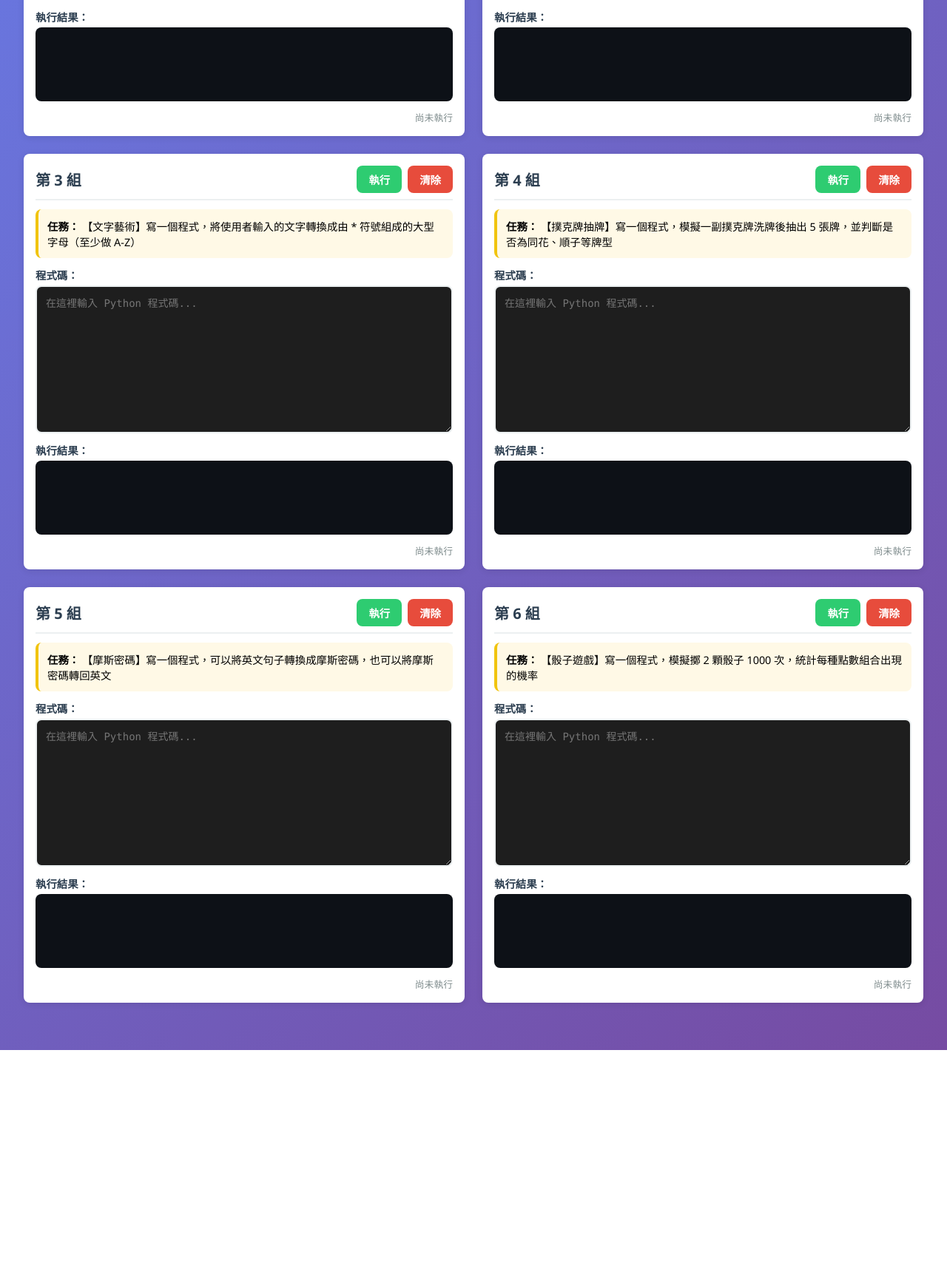
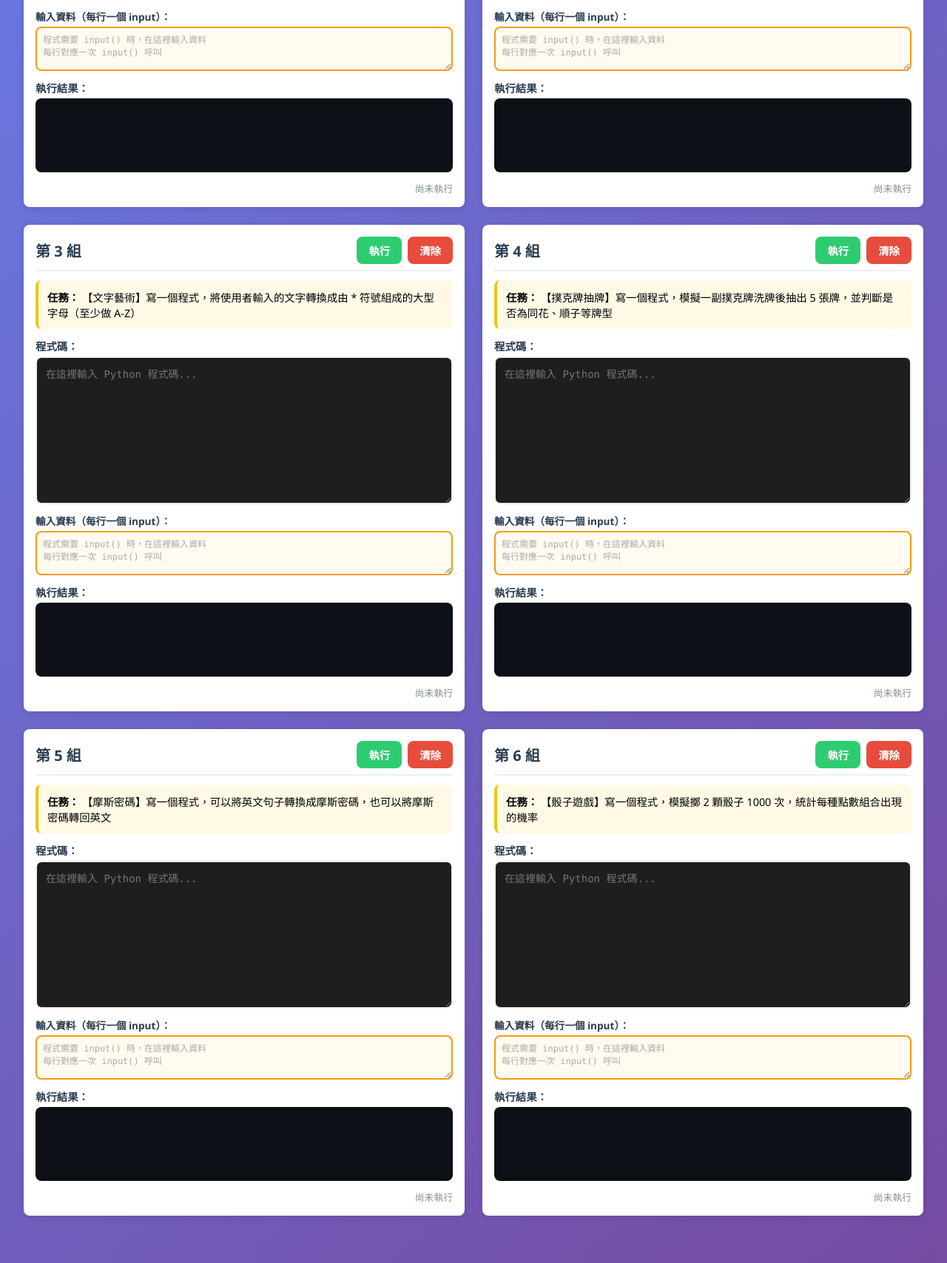
Before and after one commit to maso0310/python_playground, a Flask app: page / in a window 1280 px wide. Shown: the part 569-2277 px from the top of the page at 74% size. Before the commit the page ends 1989 px from the top, so only its background shows below. Run offline with Flask 2, Linux system fonts and the light colour scheme; a map, chart or similar area stays blank; parts of the project's set-up code (start-up, migrations or seed data) failed here and were passed over.

Commit message:
有輸入框

```diff
--- a/app.py
+++ b/app.py
@@ -17,12 +17,12 @@ real_app = Flask(__name__)
 
 # 儲存各組的程式碼和執行結果
 groups_data = {
-    1: {"code": "", "output": "", "task": "", "last_run": None},
-    2: {"code": "", "output": "", "task": "", "last_run": None},
-    3: {"code": "", "output": "", "task": "", "last_run": None},
-    4: {"code": "", "output": "", "task": "", "last_run": None},
-    5: {"code": "", "output": "", "task": "", "last_run": None},
-    6: {"code": "", "output": "", "task": "", "last_run": None},
+    1: {"code": "", "output": "", "task": "", "last_run": None, "user_input": ""},
+    2: {"code": "", "output": "", "task": "", "last_run": None, "user_input": ""},
+    3: {"code": "", "output": "", "task": "", "last_run": None, "user_input": ""},
+    4: {"code": "", "output": "", "task": "", "last_run": None, "user_input": ""},
+    5: {"code": "", "output": "", "task": "", "last_run": None, "user_input": ""},
+    6: {"code": "", "output": "", "task": "", "last_run": None, "user_input": ""},
 }
 
 # 預設任務列表
@@ -54,9 +54,11 @@ def run_code(group_id):
 
     data = request.get_json()
     code = data.get("code", "")
+    user_input = data.get("user_input", "")
 
-    # 儲存程式碼
+    # 儲存程式碼和輸入
     groups_data[group_id]["code"] = code
+    groups_data[group_id]["user_input"] = user_input
     groups_data[group_id]["last_run"] = datetime.now().strftime("%Y-%m-%d %H:%M:%S")
 
     # 建立暫存檔案執行程式碼
@@ -66,8 +68,10 @@ def run_code(group_id):
             temp_file = f.name
 
         # 執行程式碼，設定超時時間為 10 秒
+        # 將 user_input 作為標準輸入傳給程式
         result = subprocess.run(
             [sys.executable, temp_file],
+            input=user_input,
             capture_output=True,
             text=True,
             timeout=10,
@@ -155,6 +159,7 @@ def clear_group(group_id):
 
     groups_data[group_id]["code"] = ""
     groups_data[group_id]["output"] = ""
+    groups_data[group_id]["user_input"] = ""
     groups_data[group_id]["last_run"] = None
 
     return jsonify({"message": "已清除"})
--- a/static/css/style.css
+++ b/static/css/style.css
@@ -231,6 +231,43 @@ nav a:hover, nav a.active {
 .code-editor:focus {
     outline: none;
     border-color: var(--secondary-color);
+}
+
+.input-container {
+    display: flex;
+    flex-direction: column;
+    gap: 0.25rem;
+}
+
+.input-container label {
+    font-weight: bold;
+    color: var(--dark-color);
+    font-size: 0.85rem;
+}
+
+.input-area {
+    width: 100%;
+    height: 60px;
+    font-family: 'Consolas', 'Monaco', monospace;
+    font-size: 13px;
+    padding: 0.5rem;
+    border: 2px solid #f39c12;
+    border-radius: var(--border-radius);
+    resize: vertical;
+    background: #fffbf0;
+    color: #333;
+    line-height: 1.4;
+}
+
+.input-area:focus {
+    outline: none;
+    border-color: #e67e22;
+    background: #fff;
+}
+
+.input-area::placeholder {
+    color: #aaa;
+    font-size: 12px;
 }
 
 .output-container {
--- a/static/js/main.js
+++ b/static/js/main.js
@@ -9,11 +9,13 @@ let focusedEditor = null;  // 追蹤目前正在編輯的組別
 // 執行程式碼
 function runCode(groupId) {
     const codeEditor = document.getElementById(`code-${groupId}`);
+    const inputArea = document.getElementById(`input-${groupId}`);
     const outputArea = document.getElementById(`output-${groupId}`);
     const statusBar = document.getElementById(`status-${groupId}`);
     const runBtn = document.querySelector(`#group-${groupId} .btn-run`);
 
     const code = codeEditor.value;
+    const userInput = inputArea ? inputArea.value : '';
 
     if (!code.trim()) {
         outputArea.textContent = '[提示] 請先輸入程式碼！';
@@ -31,7 +33,7 @@ function runCode(groupId) {
         headers: {
             'Content-Type': 'application/json'
         },
-        body: JSON.stringify({ code: code })
+        body: JSON.stringify({ code: code, user_input: userInput })
     })
     .then(response => response.json())
     .then(data => {
@@ -58,6 +60,7 @@ function clearGroup(groupId) {
     }
 
     const codeEditor = document.getElementById(`code-${groupId}`);
+    const inputArea = document.getElementById(`input-${groupId}`);
     const outputArea = document.getElementById(`output-${groupId}`);
     const statusBar = document.getElementById(`status-${groupId}`);
 
@@ -67,6 +70,7 @@ function clearGroup(groupId) {
     .then(response => response.json())
     .then(data => {
         codeEditor.value = '';
+        if (inputArea) inputArea.value = '';
         outputArea.textContent = '';
         statusBar.textContent = '尚未執行';
     })
@@ -83,13 +87,19 @@ function refreshAllData() {
             for (let groupId = 1; groupId <= 6; groupId++) {
                 const group = data[groupId];
                 const codeEditor = document.getElementById(`code-${groupId}`);
+                const inputArea = document.getElementById(`input-${groupId}`);
                 const outputArea = document.getElementById(`output-${groupId}`);
                 const taskArea = document.getElementById(`task-${groupId}`);
                 const statusBar = document.getElementById(`status-${groupId}`);
 
                 // 只更新非目前正在編輯的組別
-                if (focusedEditor !== groupId && codeEditor) {
-                    codeEditor.value = group.code || '';
+                if (focusedEditor !== groupId) {
+                    if (codeEditor) {
+                        codeEditor.value = group.code || '';
+                    }
+                    if (inputArea) {
+                        inputArea.value = group.user_input || '';
+                    }
                 }
 
                 if (outputArea) {
--- a/templates/index.html
+++ b/templates/index.html
@@ -40,6 +40,11 @@
                 <textarea id="code-{{ group_id }}" class="code-editor" placeholder="在這裡輸入 Python 程式碼...">{{ groups_data[group_id].code }}</textarea>
             </div>
 
+            <div class="input-container">
+                <label for="input-{{ group_id }}">輸入資料（每行一個 input）：</label>
+                <textarea id="input-{{ group_id }}" class="input-area" placeholder="程式需要 input() 時，在這裡輸入資料&#10;每行對應一次 input() 呼叫">{{ groups_data[group_id].user_input if groups_data[group_id].user_input else '' }}</textarea>
+            </div>
+
             <div class="output-container">
                 <label>執行結果：</label>
                 <pre id="output-{{ group_id }}" class="output-area">{{ groups_data[group_id].output }}</pre>
```
